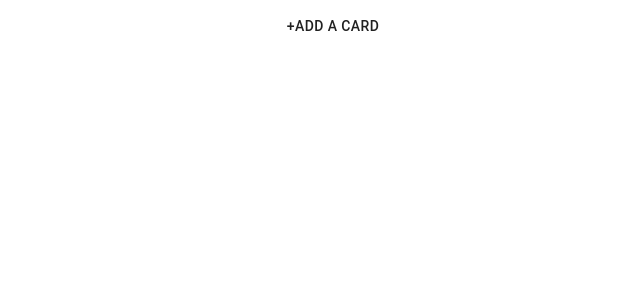
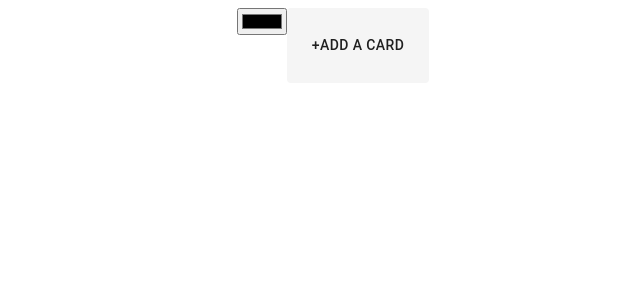
Before and after one commit to rajkishan7870/project_4, a React (Create React App) app: page / in a window 1280 px wide. Shown: the top 300 px of the page, without its empty margins (307-947 px from the left). Built offline with nearby package versions, Linux system fonts and the light colour scheme.

Commit message:
added color input and styling on card

```diff
--- a/src/components/Card.jsx
+++ b/src/components/Card.jsx
@@ -34,10 +34,13 @@ function CardList() {
   };
 
   return (
+
     <div className="container">
+      <input type="color" onChange={(event) => document.body.style.backgroundColor = event.target.value} />
+
       {cards.map((card, index) => (
         <Card key={index} className="card">
-          <CardContent>
+          <CardContent style={{height:"20%"}}>
             <input
               value={card.title}
               onChange={(event) => handleCardTitleChange(event, index)}
@@ -45,7 +48,7 @@ function CardList() {
             />
             {card.items.map((item, itemIndex) => (
               <div key={itemIndex}>
-                <TextField
+                <TextField  InputProps={{ disableUnderline: true }}
                   value={item}
                   onChange={(event) =>
                     handleItemChange(event, index, itemIndex)
@@ -71,7 +74,7 @@ function CardList() {
           </CardContent>
         </Card>
       ))}
-      <Button  onClick={handleAddCard}>+Add a Card</Button>
+      <Button style={{padding:"25px", height:"50%", backgroundColor:"whitesmoke"}} onClick={handleAddCard}>+Add a Card</Button>
     </div>
   );
 }
```
